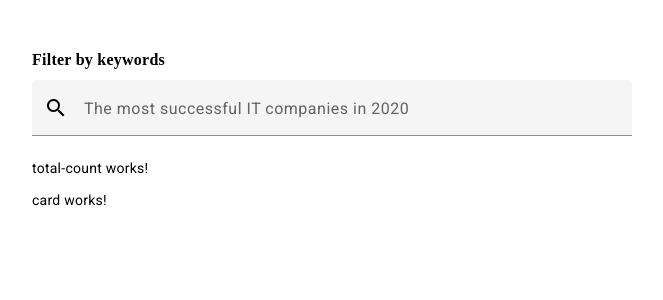
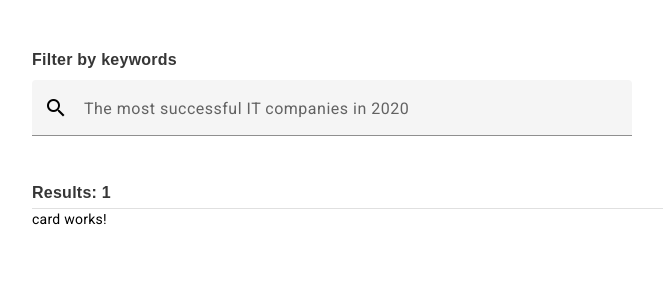
Before and after one commit to AnitaRosikhina/articles, an Angular app: page / in a window 1280 px wide. Shown: the top 300 px of the page, without its empty margins (43-706 px from the left). Built offline with nearby package versions, Linux system fonts and the light colour scheme.

Commit message:
implemented TotalCountComponent

```diff
--- a/src/app/pages/home-page/components/filter/filter.component.scss
+++ b/src/app/pages/home-page/components/filter/filter.component.scss
@@ -1,9 +1,10 @@
 .filter {
   &__label {
-    font-family: Montserrat;
     display: block;
+    font-family: Montserrat, sans-serif;
     font-weight: 600;
     font-size: 16px;
+    color: #363636;
     margin-bottom: 10px;
     // TODO add scss variables & mixins
   }
--- a/src/app/pages/home-page/components/total-count/total-count.component.html
+++ b/src/app/pages/home-page/components/total-count/total-count.component.html
@@ -1 +1 @@
-<p>total-count works!</p>
+<p class="count">Results: {{count}}</p>
--- a/src/app/pages/home-page/components/total-count/total-count.component.scss
+++ b/src/app/pages/home-page/components/total-count/total-count.component.scss
@@ -0,0 +1,7 @@
+.count {
+  font-family: Montserrat, sans-serif;
+  font-weight: 600;
+  font-size: 16px;
+  color: #363636;
+  margin-bottom: 5px;
+}
--- a/src/app/pages/home-page/components/total-count/total-count.component.ts
+++ b/src/app/pages/home-page/components/total-count/total-count.component.ts
@@ -1,10 +1,11 @@
-import { Component } from '@angular/core';
+import { ChangeDetectionStrategy, Component, Input } from '@angular/core';
 
 @Component({
   selector: 'app-total-count',
   templateUrl: './total-count.component.html',
-  styleUrls: ['./total-count.component.scss']
+  styleUrls: ['./total-count.component.scss'],
+  changeDetection: ChangeDetectionStrategy.OnPush
 })
 export class TotalCountComponent {
-
+  @Input() count?: number;
 }
--- a/src/app/pages/home-page/home-page.component.html
+++ b/src/app/pages/home-page/home-page.component.html
@@ -1,5 +1,8 @@
 <div class="container">
-  <app-filter></app-filter>
-  <app-total-count></app-total-count>
-  <app-card></app-card>
+  <div class="container__filter">
+    <app-filter/>
+  </div>
+  <app-total-count [count]="1"/>
+  <mat-divider></mat-divider>
+  <app-card/>
 </div>
--- a/src/app/pages/home-page/home-page.component.scss
+++ b/src/app/pages/home-page/home-page.component.scss
@@ -1,3 +1,7 @@
 .container {
   padding: 50px 75px;
+
+  &__filter {
+    margin-bottom: 25px;
+  }
 }
--- a/src/app/pages/home-page/home-page.component.ts
+++ b/src/app/pages/home-page/home-page.component.ts
@@ -1,10 +1,12 @@
 import { Component } from '@angular/core';
 import { HomePageComponentsModule } from "./home-page-components.module";
+import { MatDividerModule } from "@angular/material/divider";
 
 @Component({
   standalone: true,
   imports: [
-    HomePageComponentsModule
+    HomePageComponentsModule,
+    MatDividerModule
   ],
   templateUrl: './home-page.component.html',
   styleUrls: ['./home-page.component.scss'],
```
